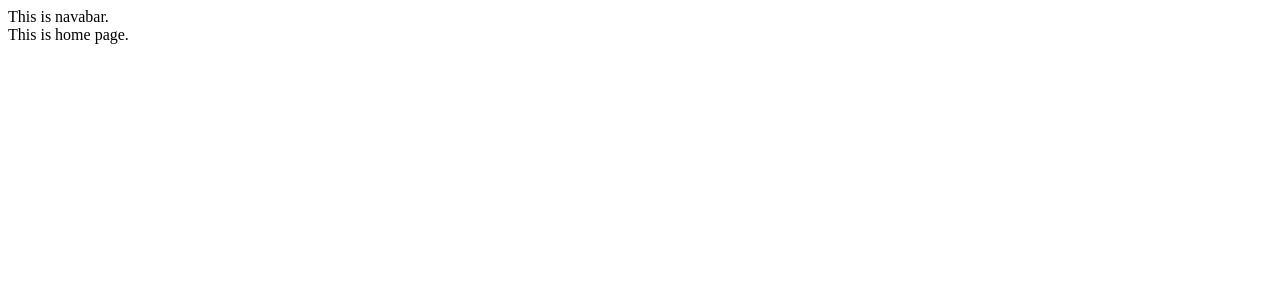
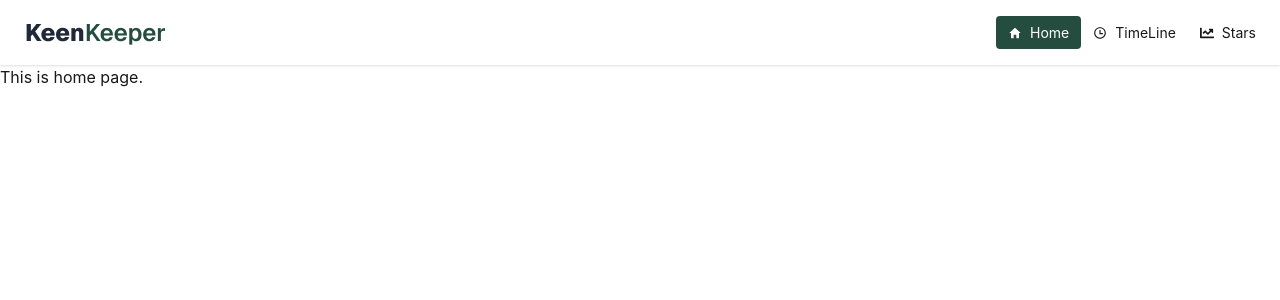
Before and after one commit to souravnath4587-cmd/keen-keeper-project, a React (Vite) app: page / in a window 1280 px wide. Shown: the top 300 px of the page. Built offline with nearby package versions, Linux system fonts and the light colour scheme.

Commit message:
working on navbar and error page.

```diff
--- a/src/App.jsx
+++ b/src/App.jsx
@@ -1,5 +1,3 @@
-import { useState } from "react";
-
 import "./App.css";
 
 function App() {
--- a/src/components/navbar/Navbar.jsx
+++ b/src/components/navbar/Navbar.jsx
@@ -1,7 +1,62 @@
 import React from "react";
+import { Link, NavLink } from "react-router";
+import logo from "../../assets/logo.png";
+import { IoMdHome } from "react-icons/io";
+import { RiTimeLine } from "react-icons/ri";
+import { FaChartLine } from "react-icons/fa";
 
 const Navbar = () => {
-  return <div>This is navabar.</div>;
+  const links = (
+    <>
+      <li>
+        <NavLink
+          to={"/"}
+          className={({ isActive }) =>
+            isActive ? "bg-[#244d3f] text-white" : ""
+          }
+        >
+          <IoMdHome />
+          Home
+        </NavLink>
+      </li>
+      <li>
+        <NavLink
+          to={"/timeline"}
+          className={({ isActive }) =>
+            isActive ? "bg-[#244d3f] text-white" : ""
+          }
+        >
+          <RiTimeLine />
+          TimeLine
+        </NavLink>
+      </li>
+      <li>
+        <NavLink
+          to={"/stars"}
+          className={({ isActive }) =>
+            isActive ? "bg-[#244d3f] text-white" : ""
+          }
+        >
+          <FaChartLine />
+          Stars
+        </NavLink>
+      </li>
+    </>
+  );
+  return (
+    <div className="cbg-base-100 shadow-sm">
+      <div className="navbar container mx-auto ">
+        <div className="flex-1">
+          <Link className="btn btn-ghost text-xl" to="/">
+            <img src={logo} alt="Website Logo" />
+          </Link>
+        </div>
+        <div className="flex-none">
+          <ul className="menu menu-horizontal px-1">{links}</ul>
+        </div>
+      </div>
+    </div>
+  );
 };
 
 export default Navbar;
--- a/src/components/pages/ErrorPage.jsx
+++ b/src/components/pages/ErrorPage.jsx
@@ -1,7 +1,59 @@
-import React from "react";
+import { Link } from "react-router";
 
 const ErrorPage = () => {
-  return <div>This is Error page. You are in Wrong direction.</div>;
+  return (
+    <div className="min-h-screen bg-base-100 flex flex-col items-center justify-center px-6">
+      {/* Big 404 */}
+      <h1 className="text-8xl font-extrabold tracking-tight text-[#244d3f]">
+        404
+      </h1>
+
+      {/* Divider line */}
+      <div className="w-16 h-1 bg-[#244d3f] rounded-full my-4"></div>
+
+      {/* Message */}
+      <h2 className="text-lg font-medium text-base-content mb-2">
+        Page not found
+      </h2>
+
+      <p className="text-sm text-gray-500 text-center max-w-sm mb-6">
+        The page you’re looking for doesn’t exist or may have been removed.
+      </p>
+
+      {/* Actions */}
+      <div className="flex items-center gap-4">
+        <Link
+          to="/"
+          className="px-5 py-2 rounded-lg bg-[#244d3f] text-white text-sm hover:opacity-90 transition"
+        >
+          Go Home
+        </Link>
+
+        <button
+          onClick={() => window.history.back()}
+          className="text-sm text-[#244d3f] underline underline-offset-4"
+        >
+          Go Back
+        </button>
+      </div>
+
+      {/* Footer */}
+      <p className="mt-10 text-xs text-gray-400">
+        KeenKeeper © {new Date().getFullYear()}
+      </p>
+    </div>
+  );
 };
 
 export default ErrorPage;
+/*
+Minimal Setup:
+
+1. Install router:
+   npm install react-router-dom
+
+2. Add route:
+   <Route path="*" element={<ErrorPage />} />
+
+Clean • Minimal • Elegant ✨
+*/
--- a/src/index.css
+++ b/src/index.css
@@ -109,3 +109,6 @@ code {
   padding: 4px 8px;
   background: var(--code-bg);
 } */
+
+@import "tailwindcss";
+@plugin "daisyui";
```
